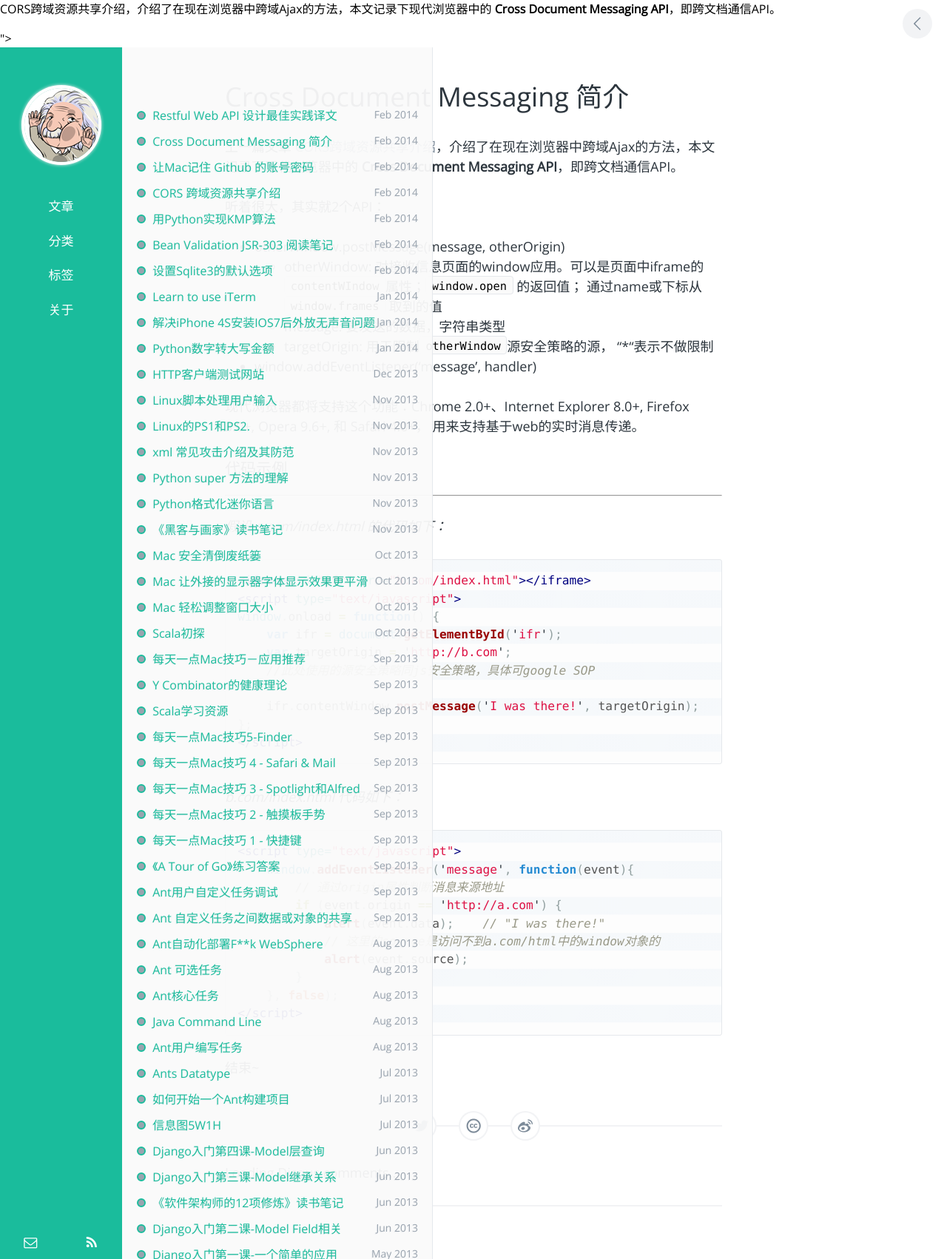
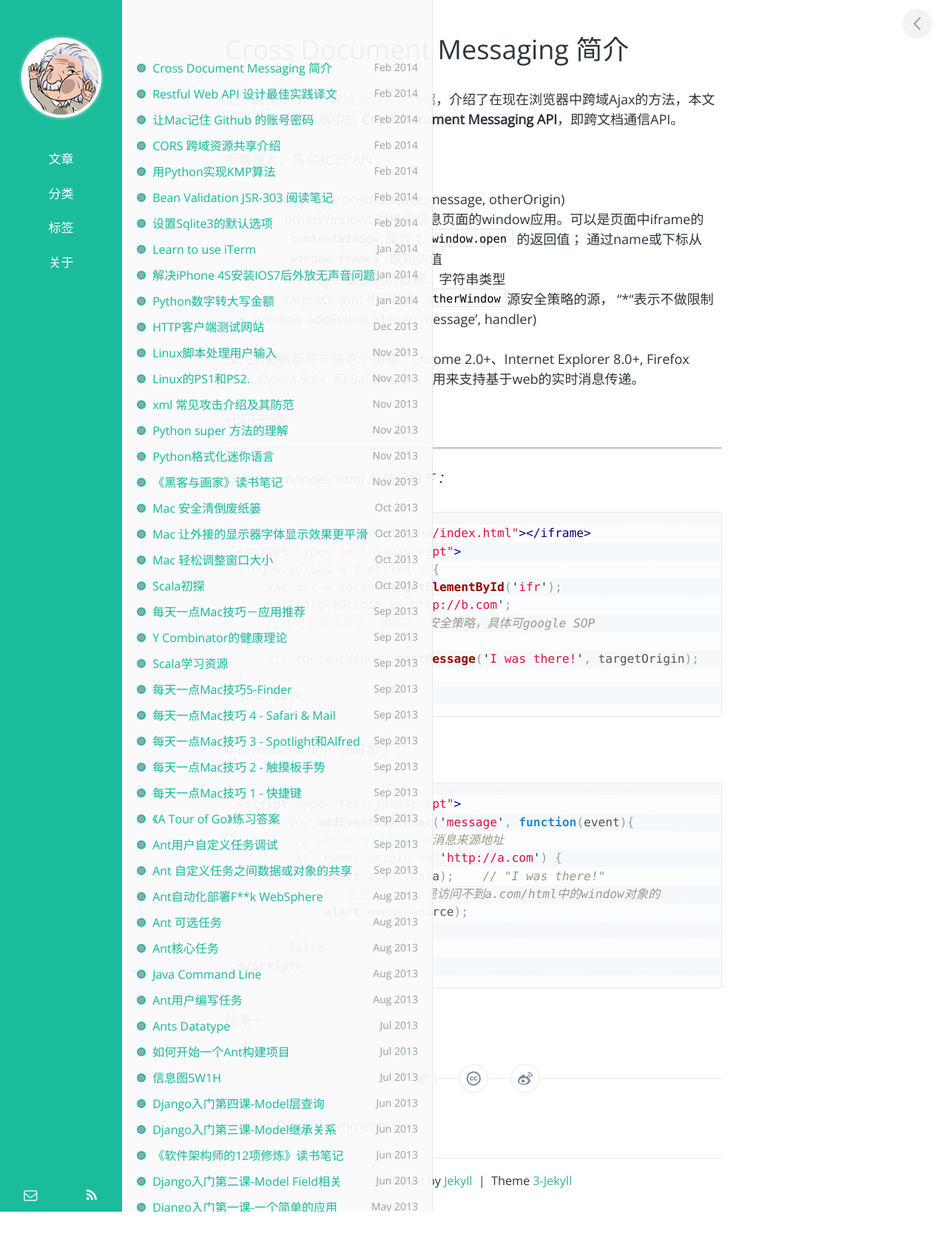
Before and after one commit to gangyou/gangyou.github.io, a Jekyll site: the page built from _posts/2014-02-24-cross-document-messaging-intro.md, in a window 1280 px wide. Shown: the whole page at 74% size. Built offline with Jekyll 4.4.1, drawn with Linux system fonts in a browser that asks for light colours; Markdown is read by kramdown in place of the engine named in the settings; comment, search, counter and statistics services are not loaded; after the commit the page ends 1638 px from its top, so only the background shows below that; part of the change alters nothing that is shown.

```diff
--- a/_layouts/index.html
+++ b/_layouts/index.html
@@ -4,7 +4,7 @@
     <meta http-equiv="content-type" content="text/html; charset=utf-8" />
     <meta name="viewport" content="width=device-width, initial-scale=1.0, maximum-scale=1.0, user-scalable=0" />
     <meta name="keywords" content="{{ page.tags | join: ',' }}">
-    <meta name="description" content="{{ page.excerpt }}">
+    <meta name="description" content="{{ page.excerpt | escape }}">
     <title>{{ page.title }}</title>
     <!--[if lte IE 9]><meta http-equiv="refresh" content="0;url=/ie.html"><![endif]-->
     <link href='http://fonts.googleapis.com/css?family=Open+Sans' rel='stylesheet' type='text/css'>
--- a/_posts/2014-02-24-cross-document-messaging-简介.md
+++ b/_posts/2014-02-24-cross-document-messaging-intro.md
@@ -3,6 +3,7 @@ layout: post
 title: Cross Document Messaging 简介
 categories: HTML5, Javascript
 tags: HTML5, javascript, CDM, postMessage
+date: 2014-02-24 19:17:00 +0800
 ---
 
 上一篇文章 [CORS跨域资源共享介绍](2014/02/23/cors-introduction.html)，介绍了在现在浏览器中跨域Ajax的方法，本文记录下现代浏览器中的 **Cross Document Messaging API**，即跨文档通信API。
```
